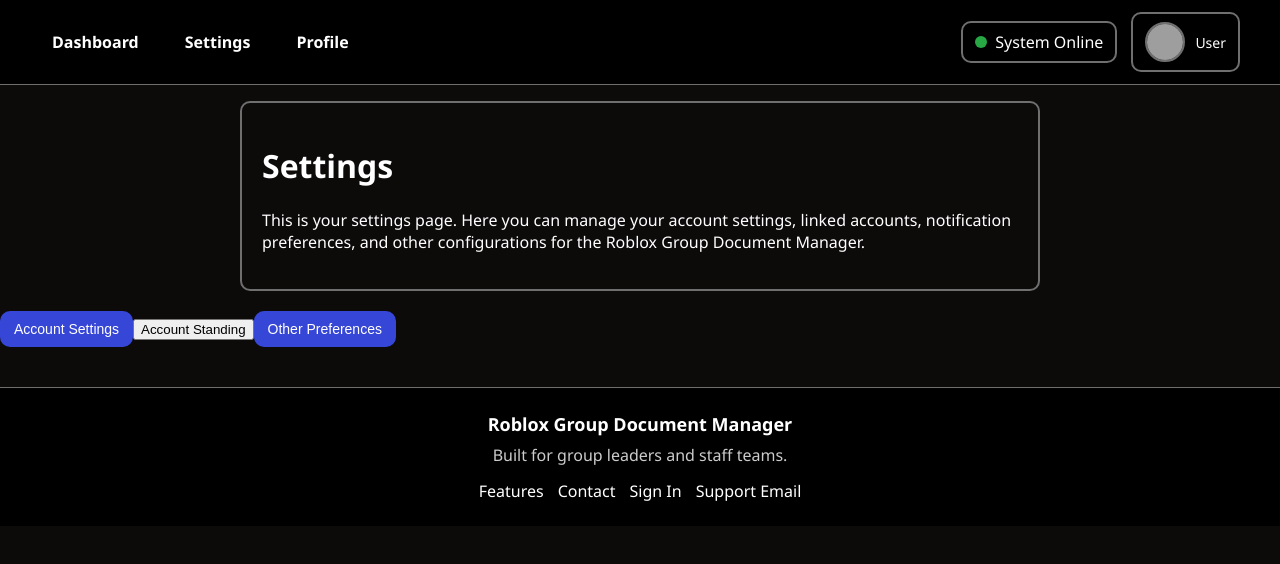
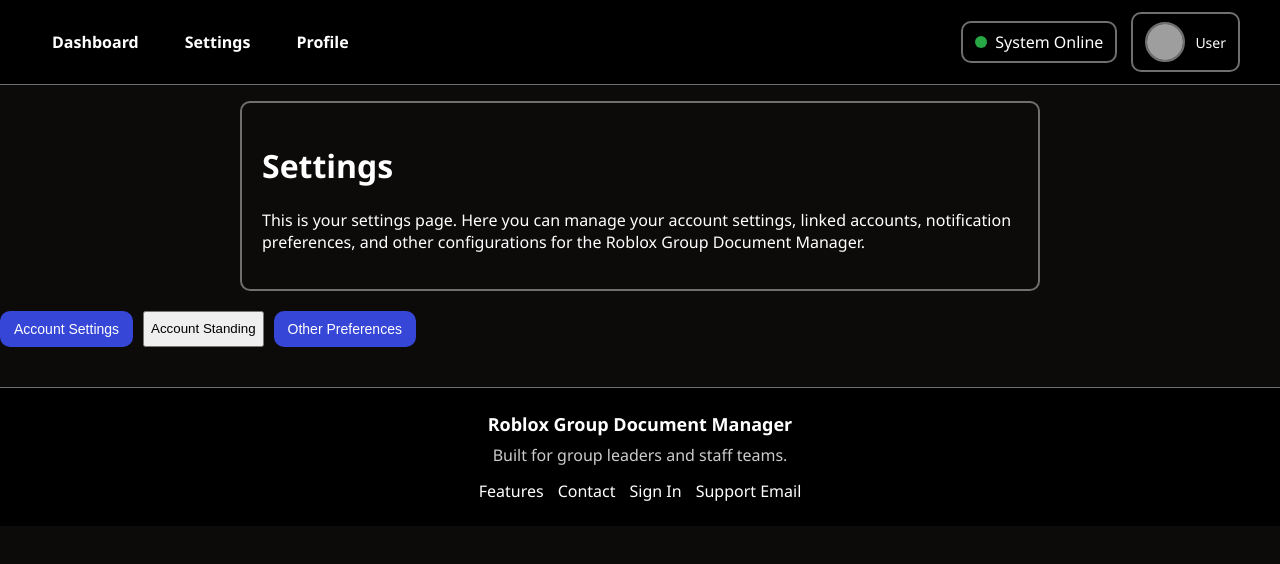
Before and after one commit to CamoBlamo/RBLXDOCMANAGER, a Next.js app: page /dashboard/settings in a window 1280 px wide. Shown: the top 564 px of the page. Built offline with nearby package versions, Linux system fonts and the light colour scheme; no server answers; grey boxes are pictures that could not be loaded.

Commit message:
one more fix

```diff
--- a/src/app/dashboard/settings/page.js
+++ b/src/app/dashboard/settings/page.js
@@ -30,7 +30,7 @@
                         This is your settings page. Here you can manage your account settings, linked accounts, notification preferences, and other configurations for the Roblox Group Document Manager.
                     </p>
                 </div>
-                <div className="settings-options">
+                <div className="settings-toolbar">
                     <button id="account-settings-btn">Account Settings</button>
                     <button id="account-standing-btn">Account Standing</button>
                     <button id="other-settings-btn">Other Preferences</button>
```
